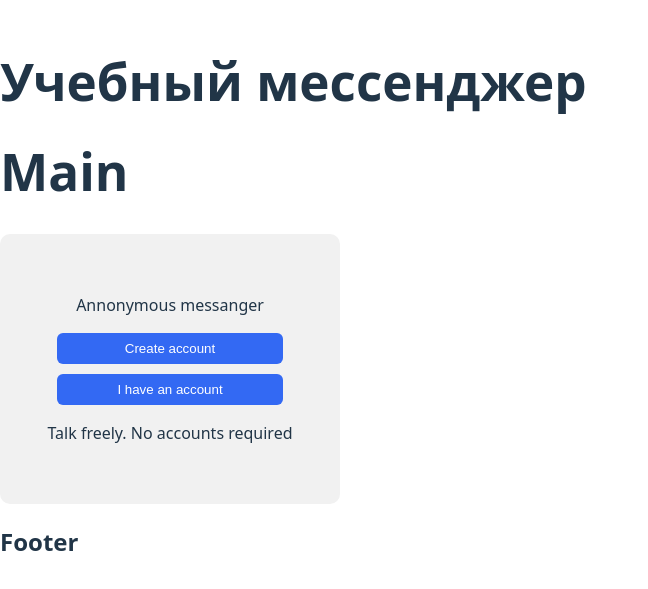
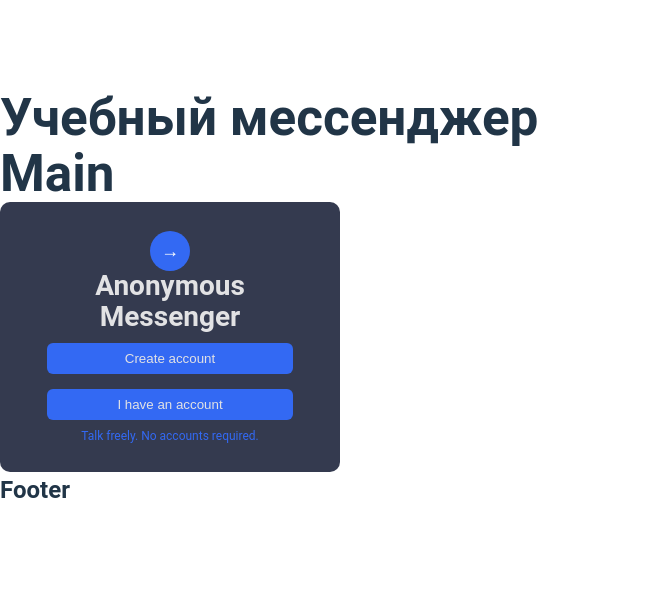
Before and after one commit to Alin42/MessengerSKAM, a React (Vite) app in the folder MessengerSKAM/: page / in a window 1280 px wide. Shown: the part 101-690 px from the top of the page, without its empty margins (0-648 px from the left). Built offline with nearby package versions, Linux system fonts and the light colour scheme.

Commit message:
Добавлены первые компаненты.  Расширена компанента кнопки

```diff
--- a/MessengerSKAM/src/components/Button/button.tsx
+++ /dev/null
@@ -1,18 +0,0 @@
-import "./button.css"
-
-type ButtonProps = {
-    onClick: () => void
-    label: string
-    size? : "small" | "medium" | "large"
-    color? : "blue" | "dark"
-}
-
-function Button({ onClick, label, size = "medium", color = "blue" }: ButtonProps) {
-  return (
-    <button className={`button ${size} ${color}`} onClick={onClick}>
-      {label}
-    </button>
-  )
-}
-
-export default Button
--- a/MessengerSKAM/src/components/Main/main.tsx
+++ b/MessengerSKAM/src/components/Main/main.tsx
@@ -4,9 +4,7 @@ function Main(){
     return(
         <main>
             <h1>Main</h1>
-            <WelcomeFrame
-            title="Annonymous messanger"
-            subtitle="Talk freely. No accounts required" />
+            <WelcomeFrame />
         </main>
     )
 }
--- a/MessengerSKAM/src/components/MessageInput/messageInput.tsx
+++ b/MessengerSKAM/src/components/MessageInput/messageInput.tsx
@@ -1,5 +1,5 @@
 import { useState } from "react"
-import Button from "../button/button"
+import Button from "../buttons/button"
 
 type MessageInputProps = {
   onSend: (message: string) => void
--- /dev/null
+++ b/MessengerSKAM/src/components/buttons/arrowButton.css
@@ -0,0 +1,22 @@
+.arrow-button {
+  width: 40px;
+  height: 40px;
+
+  border-radius: 50%;
+  border: none;
+
+  background-color: #3369F3;
+  color: white;
+
+  font-size: 18px;
+
+  display: flex;
+  justify-content: center;
+  align-items: center;
+
+  cursor: pointer;
+}
+
+.arrow-button:hover {
+  background-color: #2954c8;
+}
--- /dev/null
+++ b/MessengerSKAM/src/components/buttons/arrowButton.tsx
@@ -0,0 +1,22 @@
+import Button from "./button"
+import "./arrowButton.css"
+
+type ArrowButtonProps = {
+  onClick: () => void
+  direction: "right" | "left"
+}
+
+const arrows = {
+  left: "←",
+  right: "→"
+}
+
+function ArrowButton({ onClick, direction }: ArrowButtonProps) {
+  return (
+    <Button onClick={onClick} className="arrow-button">
+      {arrows[direction]}
+    </Button>
+  )
+}
+
+export default ArrowButton
--- a/MessengerSKAM/src/components/Button/button.css
+++ b/MessengerSKAM/src/components/buttons/button.css
@@ -1,20 +1,21 @@
 .button {
   border: none;
   border-radius: 6px;
-  color: white;
+  color: #E2E2E4;
   cursor: pointer;
+  margin: 5px;
 }
 
 .button.small {
-  padding: 4px 50px;
+  padding: 4px 60px;
 }
 
 .button.medium {
-  padding: 8px 60px;
+  padding: 8px 70px;
 }
 
 .button.large {
-  padding: 12px 70px;
+  padding: 12px 80px;
 }
 
 .button.blue {
--- /dev/null
+++ b/MessengerSKAM/src/components/buttons/button.tsx
@@ -0,0 +1,19 @@
+import "./button.css"
+
+type ButtonProps = {
+  onClick: () => void
+  className? : "button" | "arrow-button"
+  children?: React.ReactNode
+  size? : "small" | "medium" | "large"
+  color? : "blue" | "dark"
+}
+
+function Button({ onClick, className = "button", children, size = "medium", color = "blue" }: ButtonProps) {
+  return (
+    <button className={`${className} ${size} ${color}`} onClick={onClick}>
+      {children}
+    </button>
+  )
+}
+
+export default Button
--- /dev/null
+++ b/MessengerSKAM/src/components/label/label.css
@@ -0,0 +1,34 @@
+.label {
+  font-family: "Roboto", sans-serif;
+  line-height: 1.1;
+}
+
+.label.title {
+  font-size: 28px;
+  font-weight: 600;
+}
+
+.label.subtitle {
+  font-size: 18px;
+  font-weight: 500;
+}
+
+.label.body {
+  font-size: 16px;
+}
+
+.label.caption {
+  font-size: 12px;
+}
+
+.label.blue {
+  color: #3369F3;
+}
+
+.label.white {
+  color: #E2E2E4;
+}
+
+.label.black {
+  color: black;
+}
--- /dev/null
+++ b/MessengerSKAM/src/components/label/label.tsx
@@ -0,0 +1,17 @@
+import "./label.css"
+
+type LabelProps = {
+  children: React.ReactNode
+  variant?: "title" | "subtitle" | "body" | "caption"
+  color?: "white" | "black" | "blue"
+}
+
+function Label({ children, variant = "body", color = "white" }: LabelProps) {
+  return (
+    <p className={`label ${variant} ${color}`}>
+      {children}
+    </p>
+  )
+}
+
+export default Label
--- a/MessengerSKAM/src/components/welcomeFrame/welFrame.css
+++ b/MessengerSKAM/src/components/welcomeFrame/welFrame.css
@@ -1,7 +1,7 @@
 .welcomeFrame {
   width: 340px;
   height: 270px;
-  background: #f1f1f1;
+  background: #343A4F;
 
   border-radius: 10px;
 
@@ -11,18 +11,9 @@
   align-items: center;
 }
 
-.title {
-  font-size: 18px;
-  font-weight: 600;
-}
-
-.subtitle {
-  font-size: 14px;
-  color: #666;
-}
-
 .buttons {
   display: flex;
   flex-direction: column;
-  gap: 10px;
+  gap: 5px;
+  margin: 5px;
 }
--- a/MessengerSKAM/src/components/welcomeFrame/welFrame.tsx
+++ b/MessengerSKAM/src/components/welcomeFrame/welFrame.tsx
@@ -1,20 +1,19 @@
-import Button from "../button/button"
+import Button from "../buttons/button"
+import Label from "../label/label"
+import ArrowButton from "../buttons/arrowButton"
 import "./welFrame.css"
 
-type WelcomeFrameProps = {
-    title : string
-    subtitle: string
-}
-
-function WelcomeFrame({title, subtitle} : WelcomeFrameProps){
+function WelcomeFrame(){
     return(
         <div className="welcomeFrame">
-            <p>{title}</p>
+            <ArrowButton direction="right" onClick={() => console.log("next")}/>
+            <Label variant="title" >Anonymous</Label>
+            <Label variant="title" >Messenger</Label>
             <div className="buttons">
-                <Button onClick={() => console.log()} label="Create account" />
-                <Button onClick={() => console.log()} label="I have an account" />
+                <Button onClick={() => console.log("ButtonPress")}>Create account</Button>
+                <Button onClick={() => console.log("ButtonPress")}>I have an account</Button>
             </div>
-            <p>{subtitle}</p>
+            <Label variant="caption" color="blue">Talk freely. No accounts required.</Label>
         </div>
     )
 }
--- a/MessengerSKAM/src/index.css
+++ b/MessengerSKAM/src/index.css
@@ -1,5 +1,9 @@
+* {
+  margin: 0;
+  padding: 0;
+  box-sizing: border-box;
+}
 :root {
-  font-family: system-ui, Avenir, Helvetica, Arial, sans-serif;
   line-height: 1.5;
   font-weight: 400;
 
@@ -14,7 +18,7 @@
 }
 
 body {
-  margin: 0;
+  font-family: "Roboto", sans-serif;
   display: flex;
   place-items: center;
   min-width: 320px;
```
